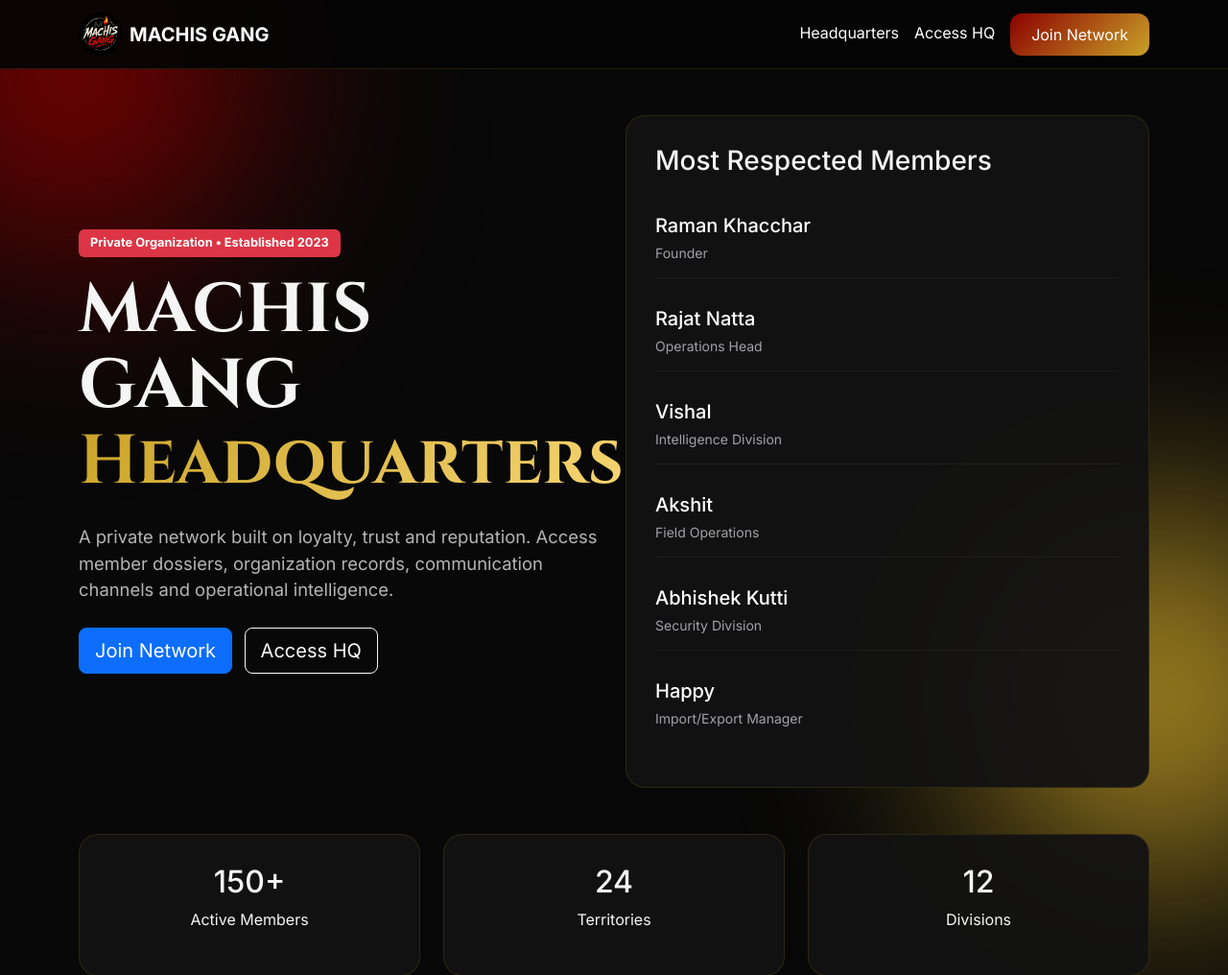
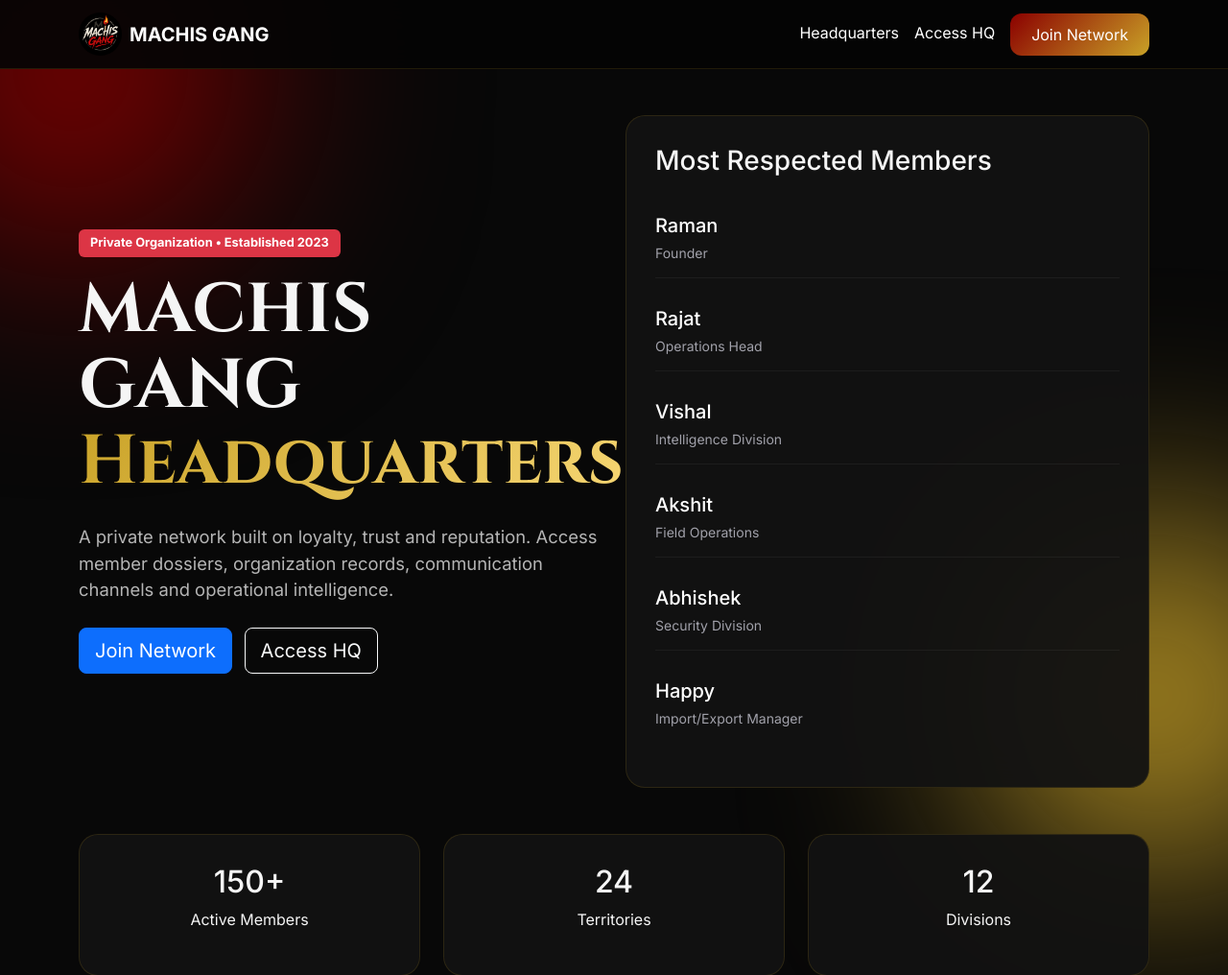
Before and after one commit to ayushpratapno1/django-auth-project, a Django app: page / in a window 1280 px wide. Shown: the top 1016 px of the page at 96% size. Run offline with Django 5.2, Linux system fonts and the light colour scheme.

Commit message:
Change some attributes

```diff
--- a/templates/home.html
+++ b/templates/home.html
@@ -78,14 +78,14 @@ MACHIS GANG
 
                 <div class="member-item mb-3">
                     <div>
-                        <h5>Raman Khacchar</h5>
+                        <h5>Raman</h5>
                         <small>Founder</small>
                     </div>
                 </div>
 
                 <div class="member-item mb-3">
                     <div>
-                        <h5>Rajat Natta</h5>
+                        <h5>Rajat</h5>
                         <small>Operations Head</small>
                     </div>
                 </div>
@@ -106,7 +106,7 @@ MACHIS GANG
 
                 <div class="member-item mb-3">
                     <div>
-                        <h5>Abhishek Kutti</h5>
+                        <h5>Abhishek</h5>
                         <small>Security Division</small>
                     </div>
                 </div>
```
